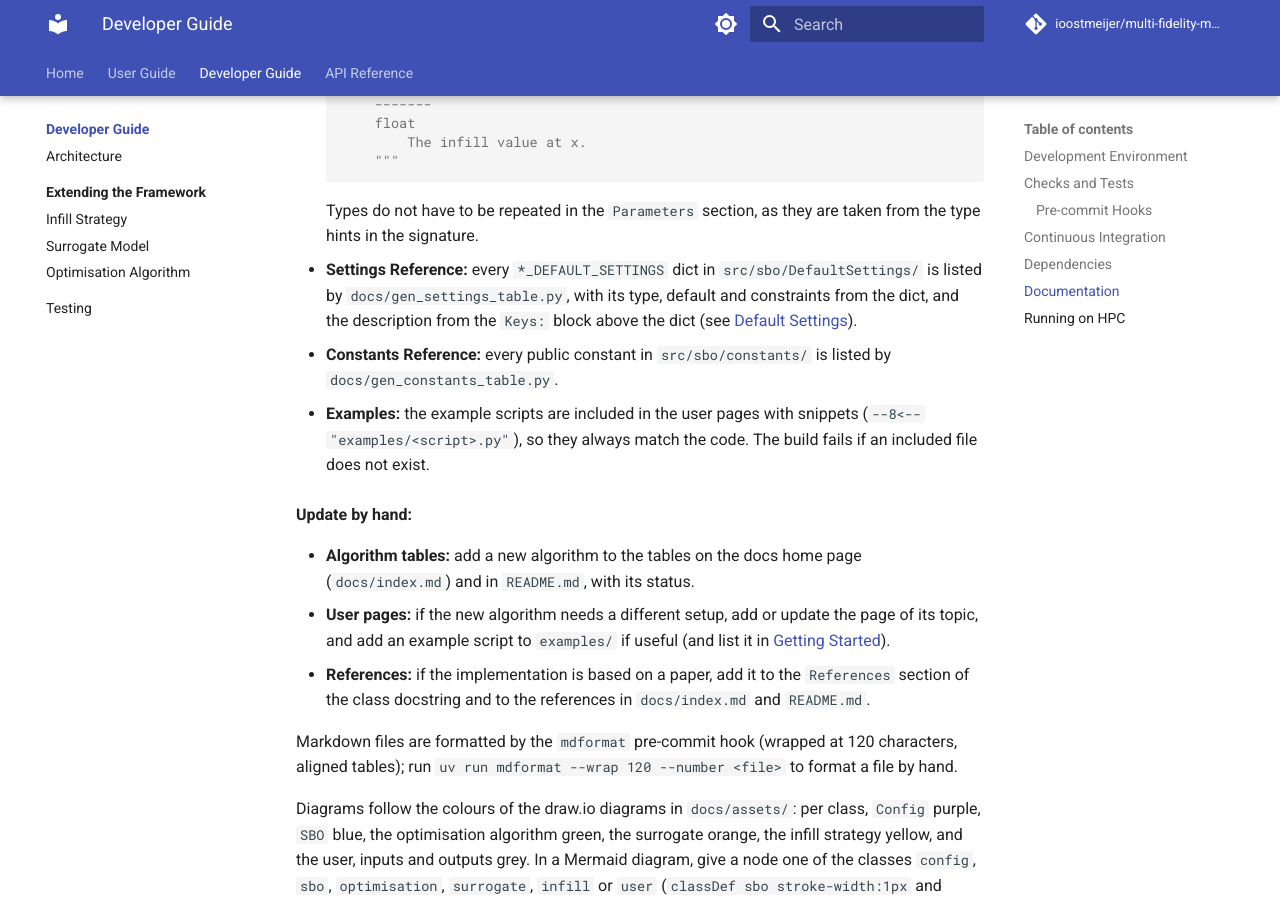
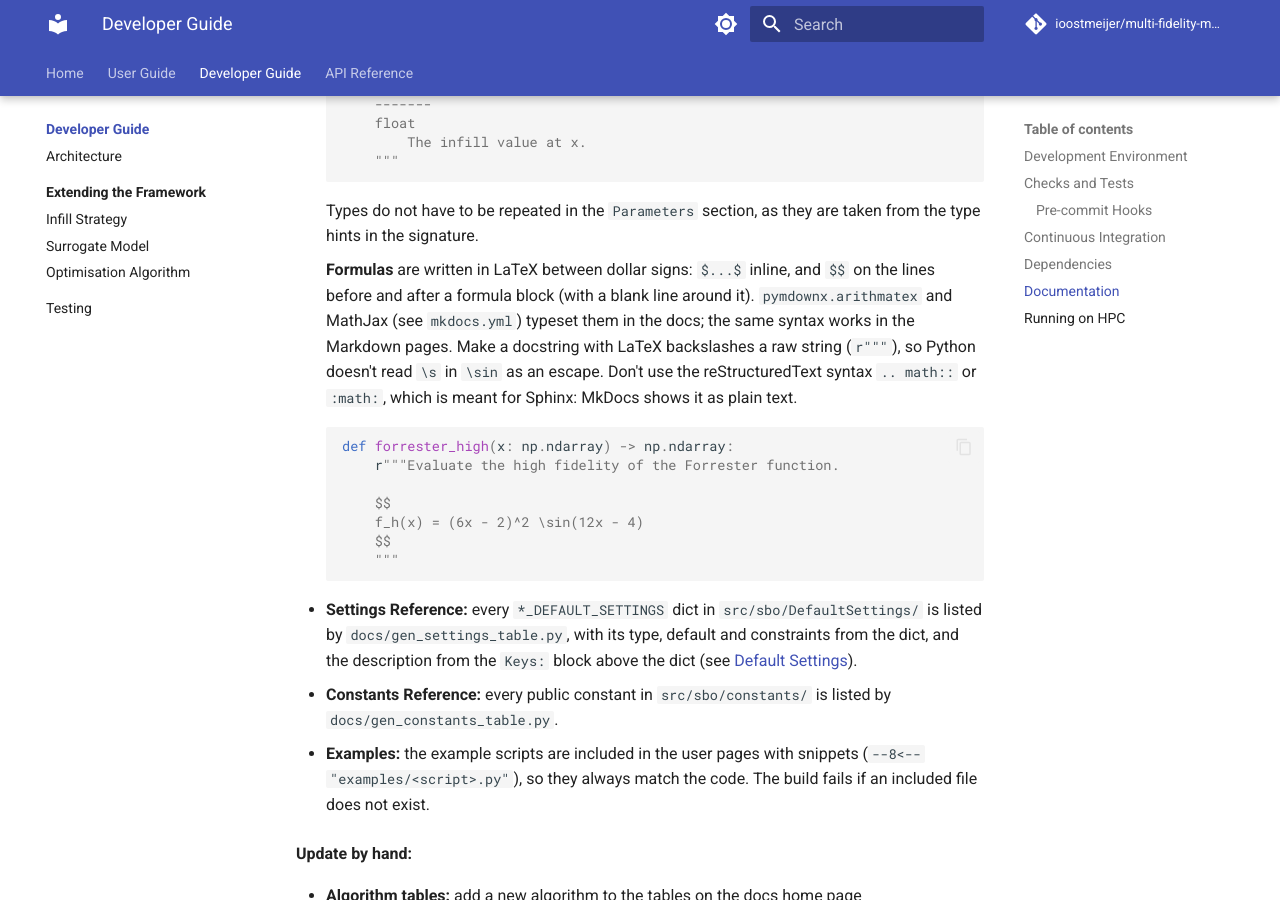
Before and after one commit to ioostmeijer/multi-fidelity-multi-point-sbo, an MkDocs documentation site: the page built from docs/dev/index.md, in a window 1280 px wide and 900 px high, scrolled down 3882 px. Built offline with MkDocs 1.6.1 and Material for MkDocs 9.7.7, drawn with Linux system fonts in a browser that asks for light colours; comment, search, counter and statistics services are not loaded.

Commit message:
Add pymdownx.arithmatex and MathJax support for formulas in docstrings

````diff
--- a/docs/dev/index.md
+++ b/docs/dev/index.md
@@ -150,6 +150,22 @@ The Docs workflow runs the same strict build, so make sure it passes before open
 
     Types do not have to be repeated in the `Parameters` section, as they are taken from the type hints in the signature.
 
+    **Formulas** are written in LaTeX between dollar signs: `$...$` inline, and `$$` on the lines before and after a
+    formula block (with a blank line around it). `pymdownx.arithmatex` and MathJax (see `mkdocs.yml`) typeset them in
+    the docs; the same syntax works in the Markdown pages. Make a docstring with LaTeX backslashes a raw string
+    (`r"""`), so Python doesn't read `\s` in `\sin` as an escape. Don't use the reStructuredText syntax `.. math::` or
+    `:math:`, which is meant for Sphinx: MkDocs shows it as plain text.
+
+    ```python
+    def forrester_high(x: np.ndarray) -> np.ndarray:
+        r"""Evaluate the high fidelity of the Forrester function.
+
+        $$
+        f_h(x) = (6x - 2)^2 \sin(12x - 4)
+        $$
+        """
+    ```
+
 - **Settings Reference:** every `*_DEFAULT_SETTINGS` dict in `src/sbo/DefaultSettings/` is listed by
     `docs/gen_settings_table.py`, with its type, default and constraints from the dict, and the description from the
     `Keys:` block above the dict (see [Default Settings](extending/index.md#default-settings)).
--- /dev/null
+++ b/docs/javascripts/mathjax.js
@@ -0,0 +1,23 @@
+// MathJax configuration for the formulas written with pymdownx.arithmatex (generic mode, see mkdocs.yml).
+// Arithmatex wraps every formula ($...$ inline, $$...$$ as a block) in an element with the class `arithmatex`;
+// MathJax only typesets those elements. Loaded before MathJax itself (see extra_javascript in mkdocs.yml).
+window.MathJax = {
+  tex: {
+    inlineMath: [["\\(", "\\)"]],
+    displayMath: [["\\[", "\\]"]],
+    processEscapes: true,
+    processEnvironments: true,
+  },
+  options: {
+    ignoreHtmlClass: ".*|",
+    processHtmlClass: "arithmatex",
+  },
+};
+
+// Material's instant navigation loads pages without a full reload: typeset the formulas again on every page.
+document$.subscribe(() => {
+  MathJax.startup.output.clearCache();
+  MathJax.typesetClear();
+  MathJax.texReset();
+  MathJax.typesetPromise();
+});
--- a/mkdocs.yml
+++ b/mkdocs.yml
@@ -86,6 +86,9 @@ markdown_extensions:
   - attr_list
   - toc:
       permalink: true
+  # Formulas in the docs and in docstrings: $...$ inline, $$...$$ as a block (LaTeX), typeset by MathJax.
+  - pymdownx.arithmatex:
+      generic: true
 
 # Mermaid diagrams in the style of the draw.io diagrams in docs/assets. Mermaid is loaded here (instead of by Material)
 # so that javascripts/mermaid_style.js can add the colours to Material's Mermaid configuration.
@@ -94,6 +97,9 @@ extra_css:
 extra_javascript:
   - https://unpkg.com/mermaid@11.4.1/dist/mermaid.min.js
   - javascripts/mermaid_style.js
+  # MathJax for the formulas (pymdownx.arithmatex above); its configuration must be loaded first.
+  - javascripts/mathjax.js
+  - https://unpkg.com/mathjax@3.2.2/es5/tex-mml-chtml.js
 
 nav:
   - Home: index.md
````
